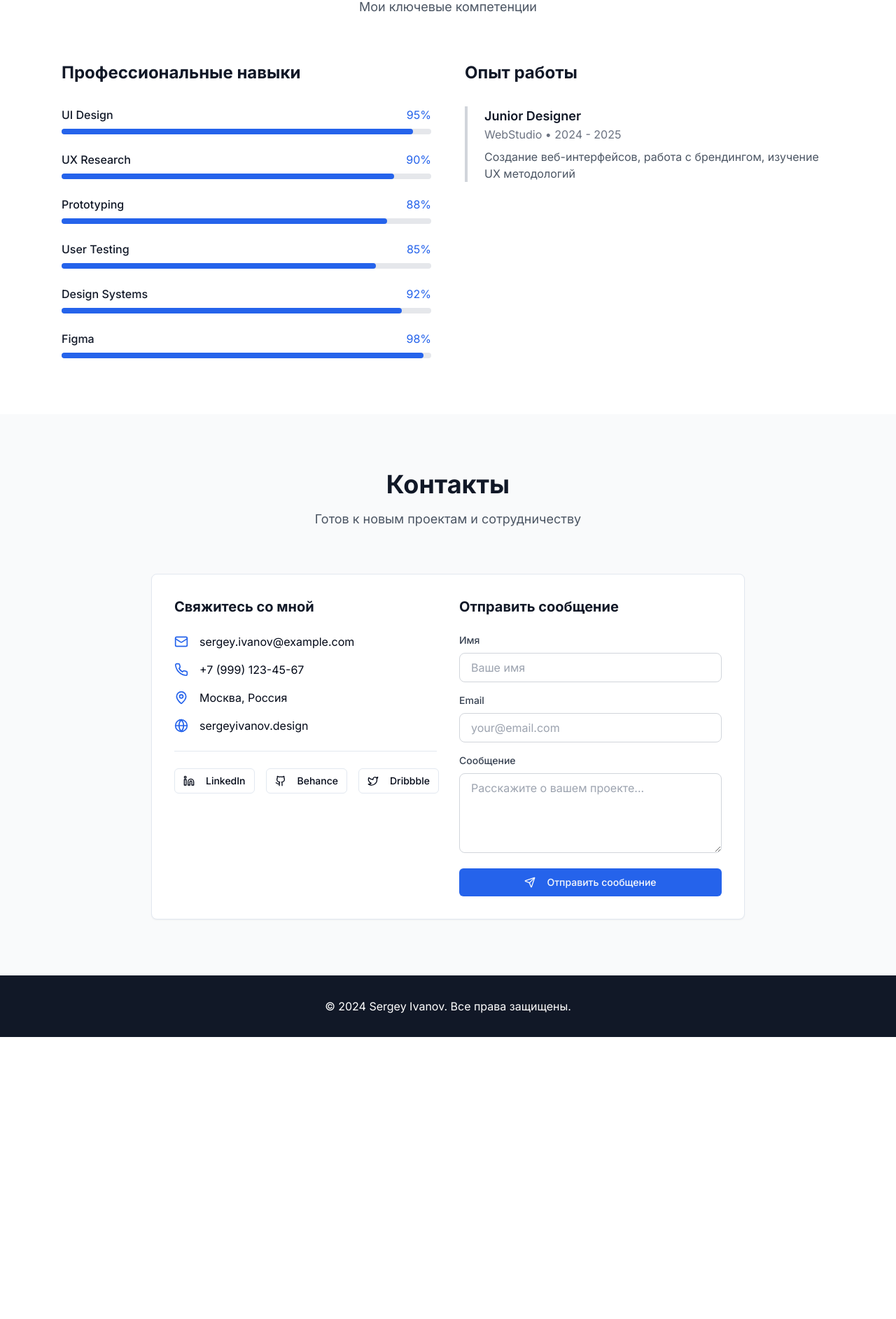
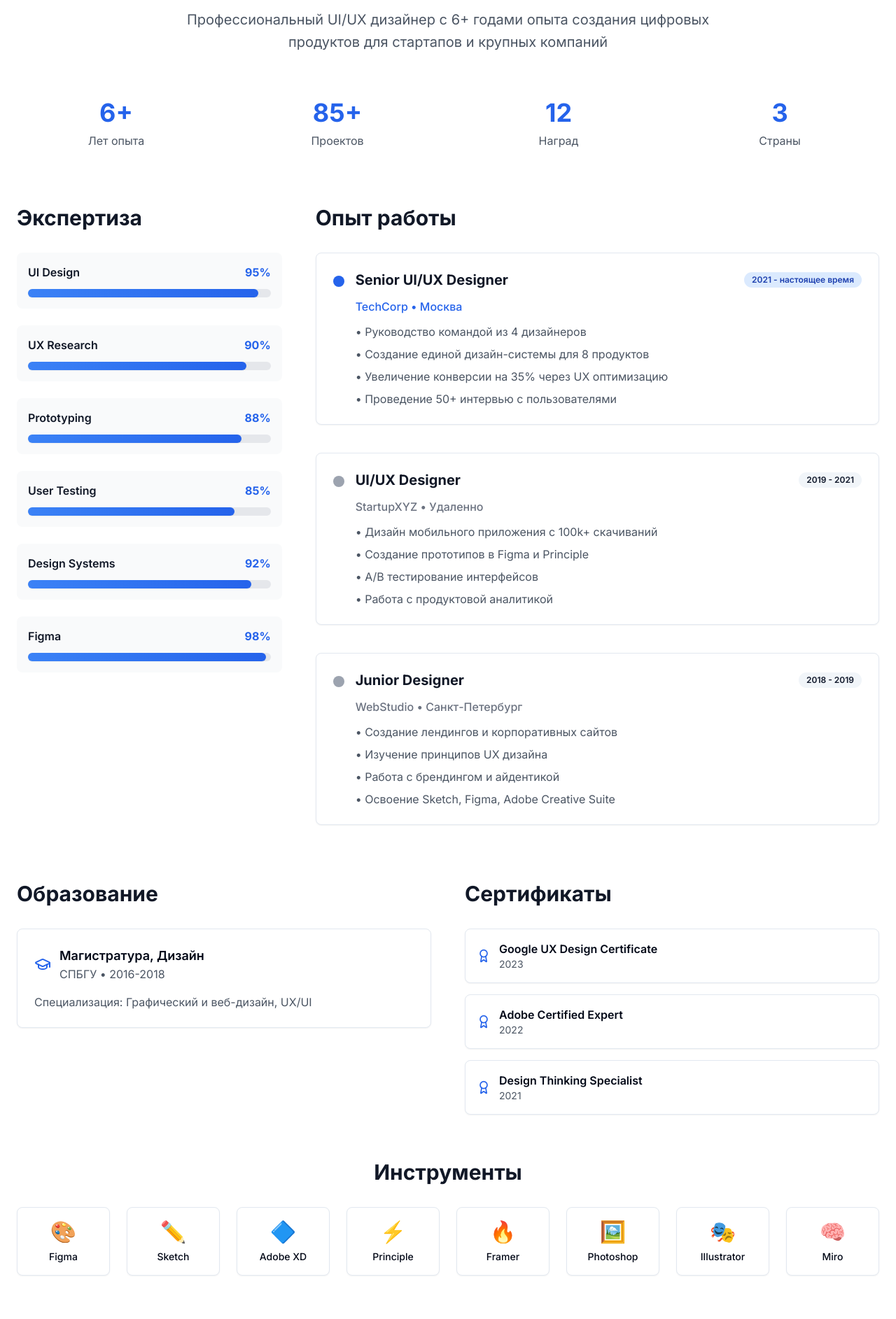
Before and after one commit to pr-poehali-dev/ux-ui-designer-site, a React (Vite) app: page / in a window 1280 px wide. Shown: the part 2491-4376 px from the top of the page at 70% size. Before the commit the page ends 3973 px from the top, so only its background shows below. Built offline with nearby package versions, Linux system fonts and the light colour scheme.

Commit message:
Добавление и оптимизация резюме

```diff
--- a/src/pages/Index.tsx
+++ b/src/pages/Index.tsx
@@ -209,27 +209,51 @@ export default function Index() {
         </div>
       </section>
 
-      {/* Skills & Resume */}
+      {/* Resume Section */}
       <section id="resume" className="py-20 bg-white">
-        <div className="max-w-6xl mx-auto px-6">
+        <div className="max-w-7xl mx-auto px-6">
           <div className="text-center mb-16">
-            <h2 className="text-4xl font-bold text-gray-900 mb-4">Навыки & Опыт</h2>
-            <p className="text-lg text-gray-600">Мои ключевые компетенции</p>
+            <h2 className="text-5xl font-bold text-gray-900 mb-6">РЕЗЮМЕ</h2>
+            <p className="text-xl text-gray-600 max-w-3xl mx-auto leading-relaxed">
+              Профессиональный UI/UX дизайнер с 6+ годами опыта создания
+              цифровых продуктов для стартапов и крупных компаний
+            </p>
           </div>
 
-          <div className="grid lg:grid-cols-2 gap-12">
-            <div>
-              <h3 className="text-2xl font-bold text-gray-900 mb-8">Профессиональные навыки</h3>
+          {/* Key Stats */}
+          <div className="grid grid-cols-2 md:grid-cols-4 gap-8 mb-20">
+            <div className="text-center">
+              <div className="text-4xl font-bold text-blue-600 mb-2">6+</div>
+              <div className="text-gray-600">Лет опыта</div>
+            </div>
+            <div className="text-center">
+              <div className="text-4xl font-bold text-blue-600 mb-2">85+</div>
+              <div className="text-gray-600">Проектов</div>
+            </div>
+            <div className="text-center">
+              <div className="text-4xl font-bold text-blue-600 mb-2">12</div>
+              <div className="text-gray-600">Наград</div>
+            </div>
+            <div className="text-center">
+              <div className="text-4xl font-bold text-blue-600 mb-2">3</div>
+              <div className="text-gray-600">Страны</div>
+            </div>
+          </div>
+
+          <div className="grid lg:grid-cols-3 gap-12 mb-20">
+            {/* Skills */}
+            <div className="lg:col-span-1">
+              <h3 className="text-3xl font-bold text-gray-900 mb-8">Экспертиза</h3>
               <div className="space-y-6">
                 {skills.map((skill) => (
-                  <div key={skill.name}>
-                    <div className="flex justify-between mb-2">
-                      <span className="font-medium text-gray-900">{skill.name}</span>
-                      <span className="text-blue-600">{skill.level}%</span>
+                  <div key={skill.name} className="bg-gray-50 p-4 rounded-lg">
+                    <div className="flex justify-between mb-3">
+                      <span className="font-semibold text-gray-900">{skill.name}</span>
+                      <span className="text-blue-600 font-bold">{skill.level}%</span>
                     </div>
-                    <div className="w-full bg-gray-200 rounded-full h-2">
+                    <div className="w-full bg-gray-200 rounded-full h-3">
                       <div
-                        className="bg-blue-600 h-2 rounded-full transition-all duration-1000"
+                        className="bg-gradient-to-r from-blue-500 to-blue-600 h-3 rounded-full transition-all duration-1000 shadow-sm"
                         style={{width: `${skill.level}%`}}
                       ></div>
                     </div>
@@ -238,28 +262,150 @@ export default function Index() {
               </div>
             </div>
 
-            <div>
-              <h3 className="text-2xl font-bold text-gray-900 mb-8">Опыт работы</h3>
-              <div className="space-y-8">
-                <div className="border-l-4 border-blue-600 pl-6">
-                  <h4 className="text-lg font-semibold text-gray-900"></h4>
-                  <p className="text-blue-600 mb-2"></p>
-                  <p className="text-gray-600"></p>
-                </div>
+            {/* Experience */}
+            <div className="lg:col-span-2">
+              <h3 className="text-3xl font-bold text-gray-900 mb-8">Опыт работы</h3>
+              <div className="space-y-10">
+                <Card className="p-6 hover:shadow-lg transition-shadow">
+                  <div className="flex items-start">
+                    <div className="w-4 h-4 bg-blue-600 rounded-full mt-2 mr-4 flex-shrink-0"></div>
+                    <div className="flex-1">
+                      <div className="flex flex-col md:flex-row md:items-center md:justify-between mb-3">
+                        <h4 className="text-xl font-bold text-gray-900">Senior UI/UX Designer</h4>
+                        <Badge className="bg-blue-100 text-blue-800 w-fit">2021 - настоящее время</Badge>
+                      </div>
+                      <p className="text-blue-600 font-medium mb-3">TechCorp • Москва</p>
+                      <ul className="text-gray-600 space-y-2">
+                        <li>• Руководство командой из 4 дизайнеров</li>
+                        <li>• Создание единой дизайн-системы для 8 продуктов</li>
+                        <li>• Увеличение конверсии на 35% через UX оптимизацию</li>
+                        <li>• Проведение 50+ интервью с пользователями</li>
+                      </ul>
+                    </div>
+                  </div>
+                </Card>
 
-                <div className="border-l-4 border-gray-300 pl-6">
-                  <h4 className="text-lg font-semibold text-gray-900"></h4>
-                  <p className="text-gray-500 mb-2"></p>
-                  <p className="text-gray-600"></p>
-                </div>
+                <Card className="p-6 hover:shadow-lg transition-shadow">
+                  <div className="flex items-start">
+                    <div className="w-4 h-4 bg-gray-400 rounded-full mt-2 mr-4 flex-shrink-0"></div>
+                    <div className="flex-1">
+                      <div className="flex flex-col md:flex-row md:items-center md:justify-between mb-3">
+                        <h4 className="text-xl font-bold text-gray-900">UI/UX Designer</h4>
+                        <Badge variant="secondary" className="w-fit">2019 - 2021</Badge>
+                      </div>
+                      <p className="text-gray-500 font-medium mb-3">StartupXYZ • Удаленно</p>
+                      <ul className="text-gray-600 space-y-2">
+                        <li>• Дизайн мобильного приложения с 100k+ скачиваний</li>
+                        <li>• Создание прототипов в Figma и Principle</li>
+                        <li>• A/B тестирование интерфейсов</li>
+                        <li>• Работа с продуктовой аналитикой</li>
+                      </ul>
+                    </div>
+                  </div>
+                </Card>
 
-                <div className="border-l-4 border-gray-300 pl-6">
-                  <h4 className="text-lg font-semibold text-gray-900">Junior Designer</h4>
-                  <p className="text-gray-500 mb-2">WebStudio • 2024 - 2025</p>
-                  <p className="text-gray-600">Создание веб-интерфейсов, работа с брендингом, изучение UX методологий</p>
-                </div>
+                <Card className="p-6 hover:shadow-lg transition-shadow">
+                  <div className="flex items-start">
+                    <div className="w-4 h-4 bg-gray-400 rounded-full mt-2 mr-4 flex-shrink-0"></div>
+                    <div className="flex-1">
+                      <div className="flex flex-col md:flex-row md:items-center md:justify-between mb-3">
+                        <h4 className="text-xl font-bold text-gray-900">Junior Designer</h4>
+                        <Badge variant="secondary" className="w-fit">2018 - 2019</Badge>
+                      </div>
+                      <p className="text-gray-500 font-medium mb-3">WebStudio • Санкт-Петербург</p>
+                      <ul className="text-gray-600 space-y-2">
+                        <li>• Создание лендингов и корпоративных сайтов</li>
+                        <li>• Изучение принципов UX дизайна</li>
+                        <li>• Работа с брендингом и айдентикой</li>
+                        <li>• Освоение Sketch, Figma, Adobe Creative Suite</li>
+                      </ul>
+                    </div>
+                  </div>
+                </Card>
               </div>
             </div>
+          </div>
+
+          {/* Education & Certifications */}
+          <div className="grid md:grid-cols-2 gap-12 mb-16">
+            <div>
+              <h3 className="text-3xl font-bold text-gray-900 mb-8">Образование</h3>
+              <Card className="p-6">
+                <div className="flex items-center mb-4">
+                  <Icon name="GraduationCap" size={24} className="text-blue-600 mr-3" />
+                  <div>
+                    <h4 className="text-lg font-semibold">Магистратура, Дизайн</h4>
+                    <p className="text-gray-600">СПБГУ • 2016-2018</p>
+                  </div>
+                </div>
+                <p className="text-gray-600">Специализация: Графический и веб-дизайн, UX/UI</p>
+              </Card>
+            </div>
+
+            <div>
+              <h3 className="text-3xl font-bold text-gray-900 mb-8">Сертификаты</h3>
+              <div className="space-y-4">
+                <Card className="p-4">
+                  <div className="flex items-center">
+                    <Icon name="Award" size={20} className="text-blue-600 mr-3" />
+                    <div>
+                      <h4 className="font-semibold">Google UX Design Certificate</h4>
+                      <p className="text-sm text-gray-600">2023</p>
+                    </div>
+                  </div>
+                </Card>
+
+                <Card className="p-4">
+                  <div className="flex items-center">
+                    <Icon name="Award" size={20} className="text-blue-600 mr-3" />
+                    <div>
+                      <h4 className="font-semibold">Adobe Certified Expert</h4>
+                      <p className="text-sm text-gray-600">2022</p>
+                    </div>
+                  </div>
+                </Card>
+
+                <Card className="p-4">
+                  <div className="flex items-center">
+                    <Icon name="Award" size={20} className="text-blue-600 mr-3" />
+                    <div>
+                      <h4 className="font-semibold">Design Thinking Specialist</h4>
+                      <p className="text-sm text-gray-600">2021</p>
+                    </div>
+                  </div>
+                </Card>
+              </div>
+            </div>
+          </div>
+
+          {/* Tools & Technologies */}
+          <div className="mb-16">
+            <h3 className="text-3xl font-bold text-gray-900 mb-8 text-center">Инструменты</h3>
+            <div className="grid grid-cols-2 md:grid-cols-4 lg:grid-cols-8 gap-6">
+              {[
+                { name: "Figma", icon: "🎨" },
+                { name: "Sketch", icon: "✏️" },
+                { name: "Adobe XD", icon: "🔷" },
+                { name: "Principle", icon: "⚡" },
+                { name: "Framer", icon: "🔥" },
+                { name: "Photoshop", icon: "🖼️" },
+                { name: "Illustrator", icon: "🎭" },
+                { name: "Miro", icon: "🧠" }
+              ].map((tool) => (
+                <Card key={tool.name} className="p-4 text-center hover:shadow-lg transition-shadow hover-scale">
+                  <div className="text-3xl mb-2">{tool.icon}</div>
+                  <div className="font-medium text-sm">{tool.name}</div>
+                </Card>
+              ))}
+            </div>
+          </div>
+
+          {/* Download Resume Button */}
+          <div className="text-center">
+            <Button size="lg" className="bg-blue-600 hover:bg-blue-700 px-8 py-4 text-lg">
+              <Icon name="Download" size={24} className="mr-3" />
+              Скачать полное резюме PDF
+            </Button>
           </div>
         </div>
       </section>
```
